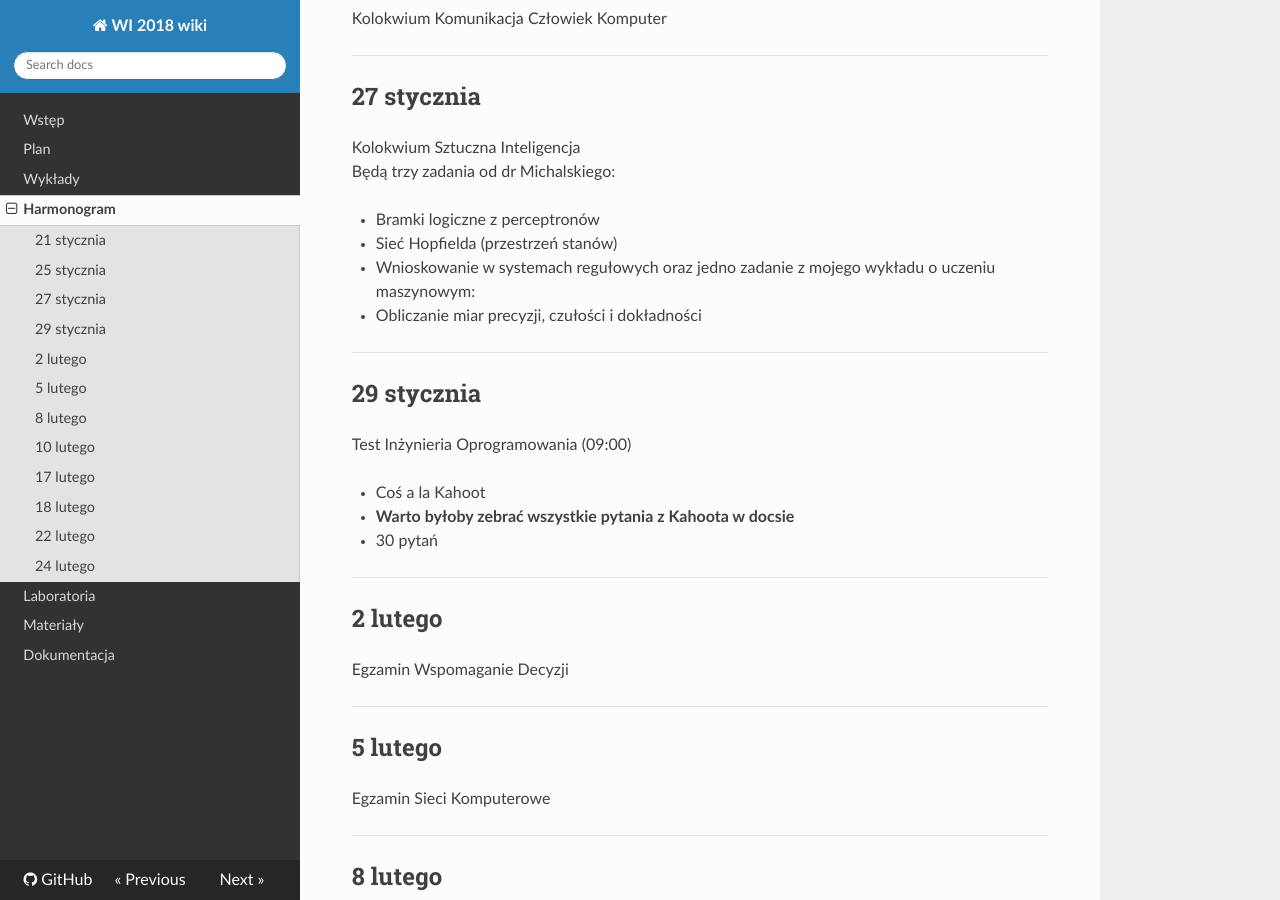
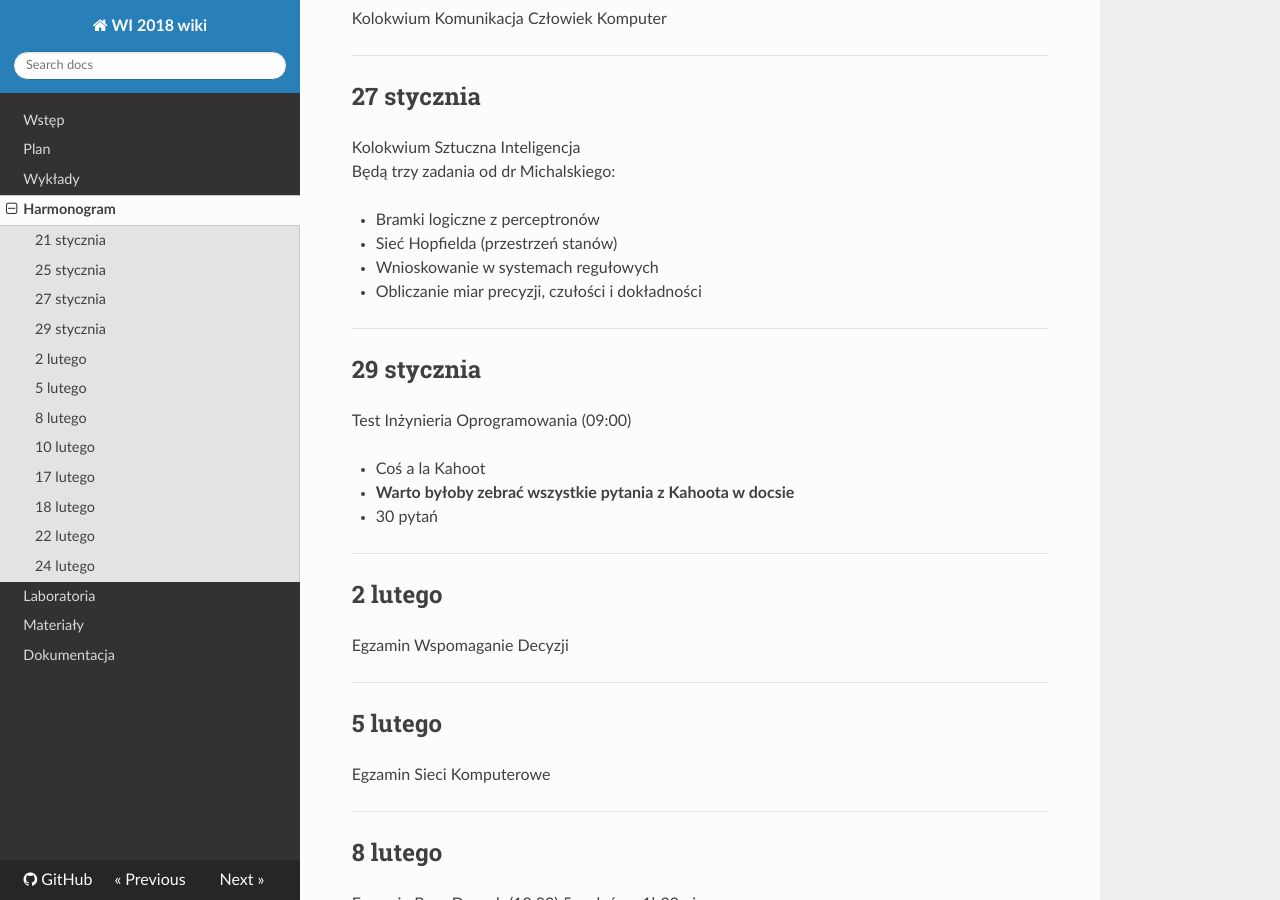
Before and after one commit to PUT-WI-18/wi18-wiki-sem5, an MkDocs documentation site: the page built from docs/terminarz.md, in a window 1280 px wide and 900 px high, scrolled down 363 px. Built offline with MkDocs 1.6.1, drawn with Linux system fonts in a browser that asks for light colours; nearby versions of some CDN libraries.

Commit message:
Update terminarz.md

```diff
--- a/docs/terminarz.md
+++ b/docs/terminarz.md
@@ -16,7 +16,7 @@ Będą trzy zadania od dr Michalskiego:
 
 - Bramki logiczne z perceptronów
 - Sieć Hopfielda (przestrzeń stanów)
-- Wnioskowanie w systemach regułowych oraz jedno zadanie z mojego wykładu o uczeniu maszynowym:
+- Wnioskowanie w systemach regułowych
 - Obliczanie miar precyzji, czułości i  dokładności
 
 ------------------------
```
